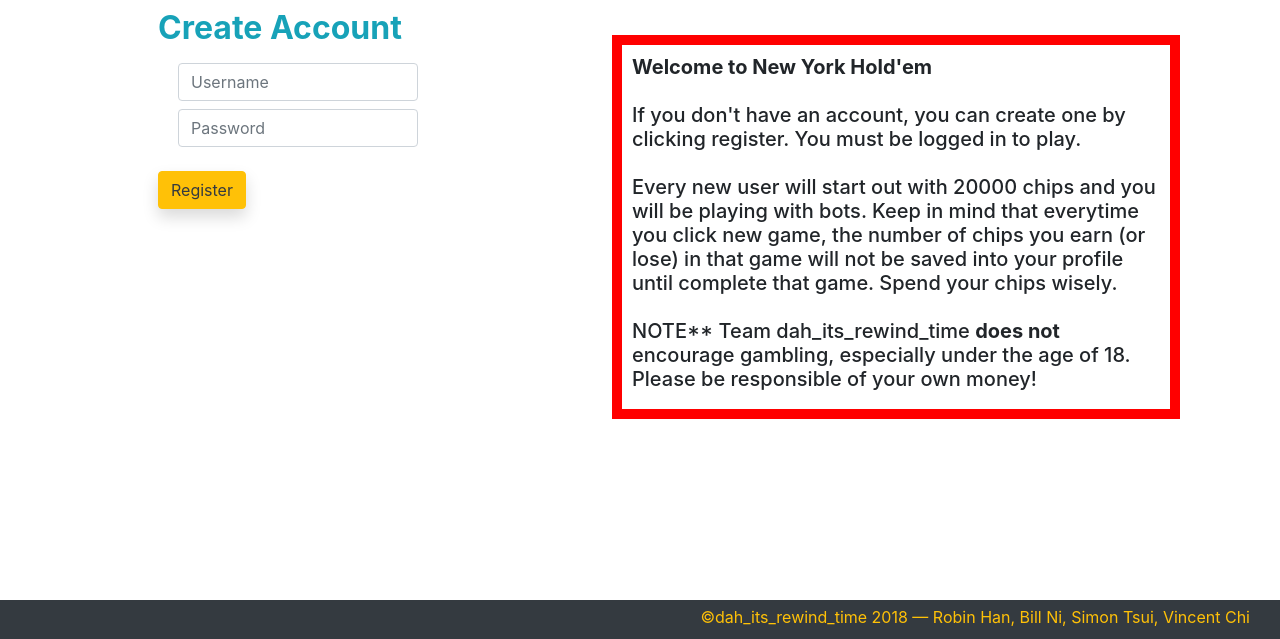
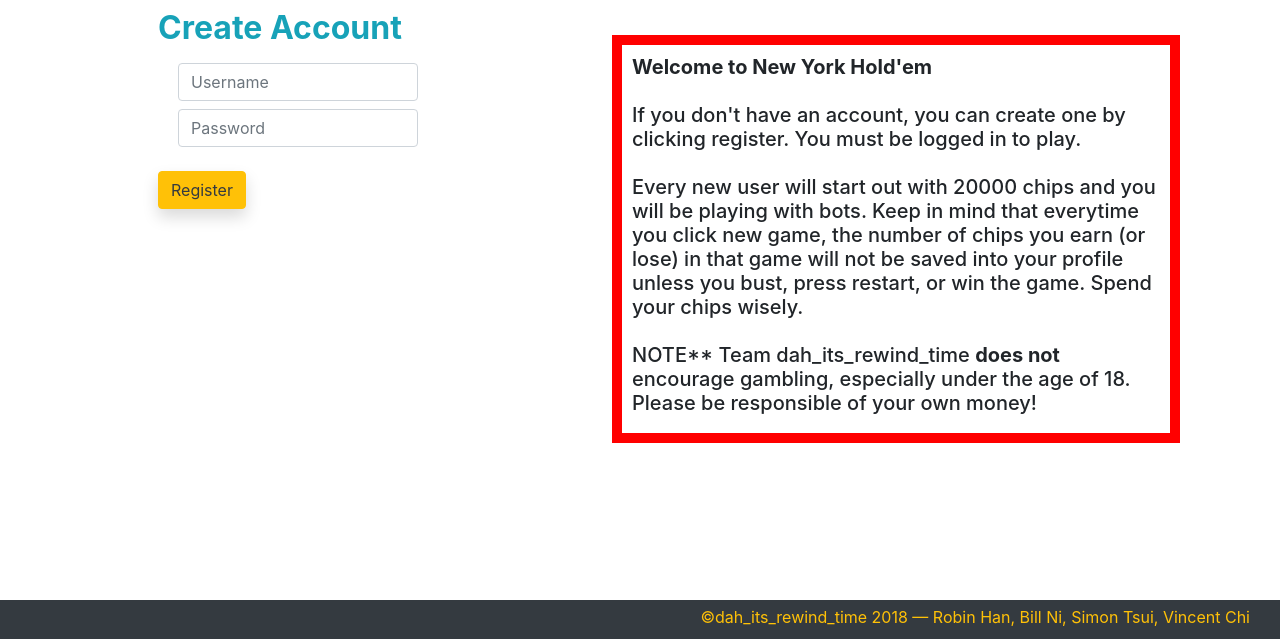
Before and after one commit to bnidevs/dah_its_rewind_time, a Flask app: page /register in a window 1280 px wide. Shown: the part 161-800 px from the top of the page. Run offline with Flask 2, Linux system fonts and the light colour scheme; some libraries are stand-ins or nearby versions.

Commit message:
Update register.html

```diff
--- a/templates/register.html
+++ b/templates/register.html
@@ -34,7 +34,7 @@
 	 		to play.
 	 		<br><br>
 	 		Every new user will start out with 20000 chips and you will be playing with bots. Keep in mind that everytime you click new game, the number of chips you earn (or
-	 		lose) in that game will not be saved into your profile until complete that game. Spend your chips wisely.
+	 		lose) in that game will not be saved into your profile unless you bust, press restart, or win the game. Spend your chips wisely.
 	 		<br><br>
 	 		NOTE** Team dah_its_rewind_time <b>does not</b> encourage gambling, especially under the age of 18. Please be responsible of your own money!
 	 	</h5>
```
